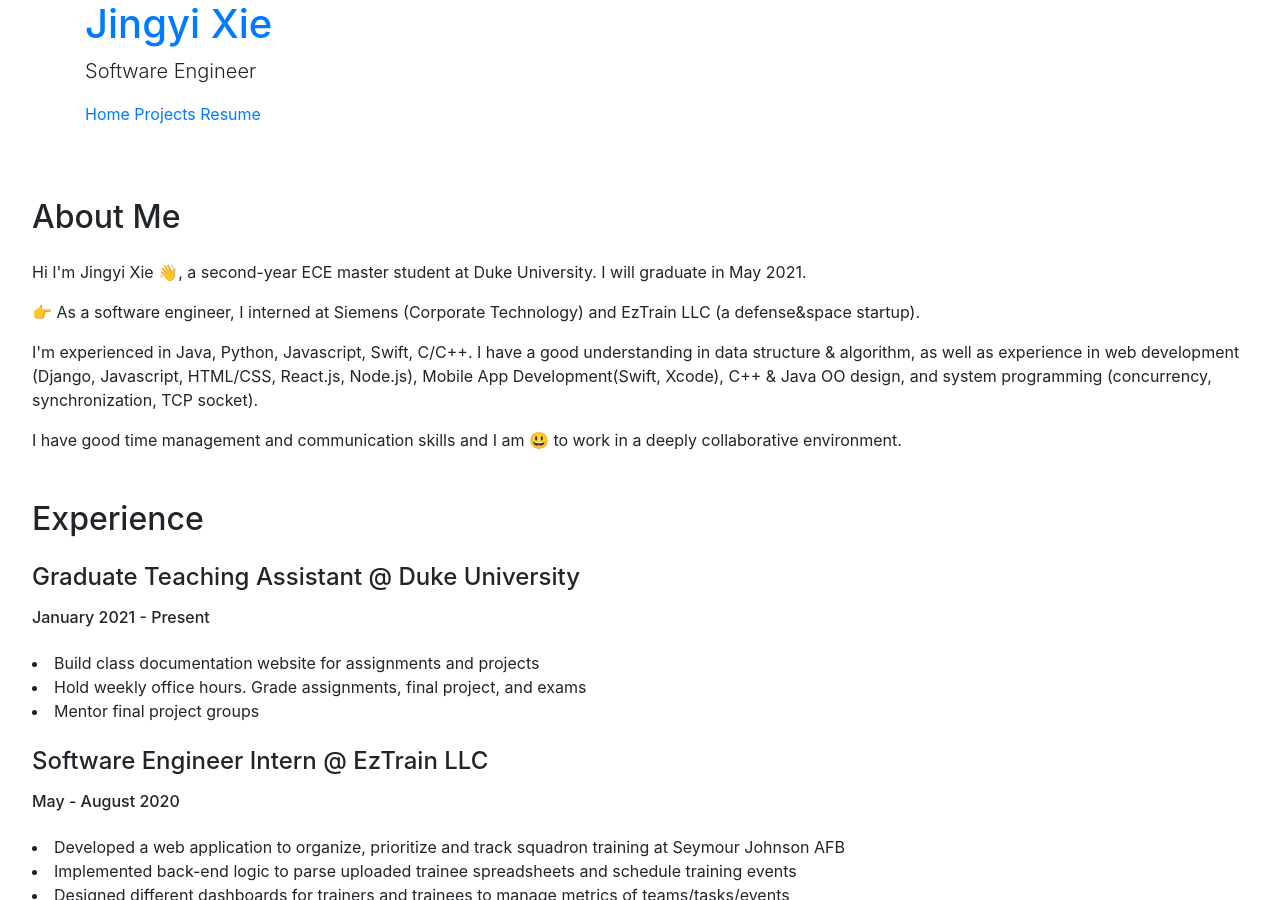
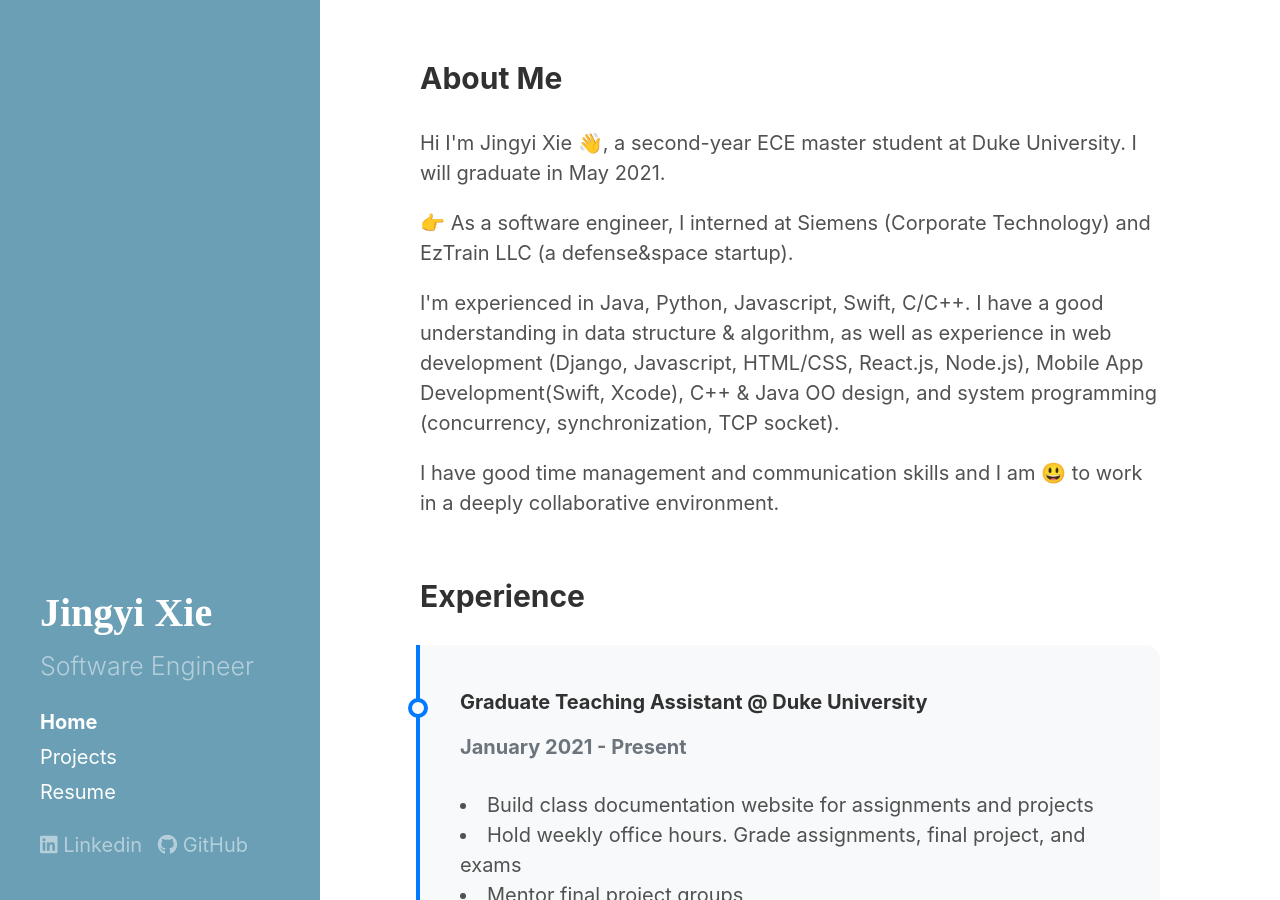
Before and after one commit to jingyi-xie/jingyi-xie.github.io, a Jekyll site: the page built from index.html, in a window 1280 px wide and 900 px high. Built offline with Jekyll 4.4.1, drawn with Linux system fonts in a browser that asks for light colours; nearby versions of some CDN libraries; the list of posts is cut into pages by our own code.

Commit message:
Update head.html

```diff
--- a/_includes/head.html
+++ b/_includes/head.html
@@ -13,10 +13,10 @@
     {% endif %}
   </title>
 
-  <link rel="stylesheet" href="https://jingyi-xie.com/new-version/public/css/poole.css">
-  <link rel="stylesheet" href="https://jingyi-xie.com/new-version/public/css/syntax.css">
-  <link rel="stylesheet" href="https://jingyi-xie.com/new-version/public/css/hyde.css">
-  <link rel="stylesheet" href="https://jingyi-xie.com/new-version/public/css/timeline.css">
+  <link rel="stylesheet" href="/public/css/poole.css">
+  <link rel="stylesheet" href="/public/css/syntax.css">
+  <link rel="stylesheet" href="/public/css/hyde.css">
+  <link rel="stylesheet" href="/public/css/timeline.css">
   <link rel="stylesheet" href="http://fonts.googleapis.com/css?family=PT+Sans:400,400italic,700|Abril+Fatface">
 
   <link rel="apple-touch-icon-precomposed" sizes="144x144" href="{{ 'public/apple-touch-icon-144-precomposed.png' | absolute_url }}">
```
